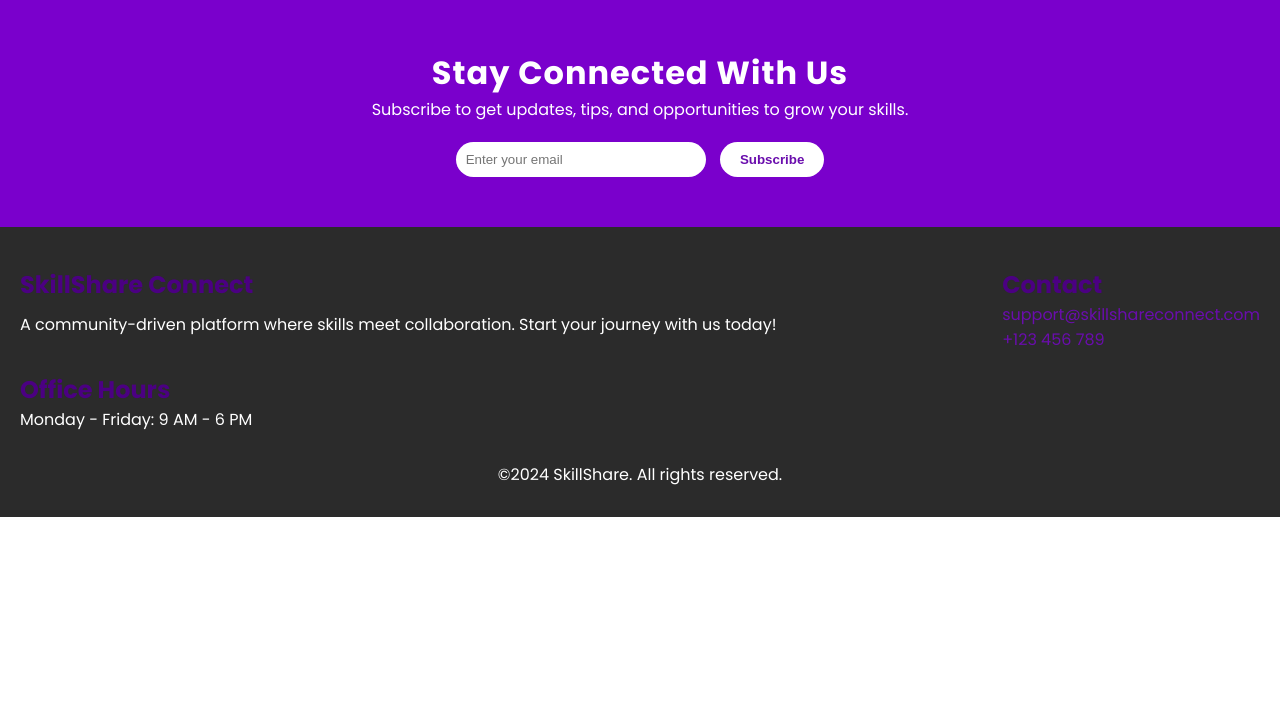
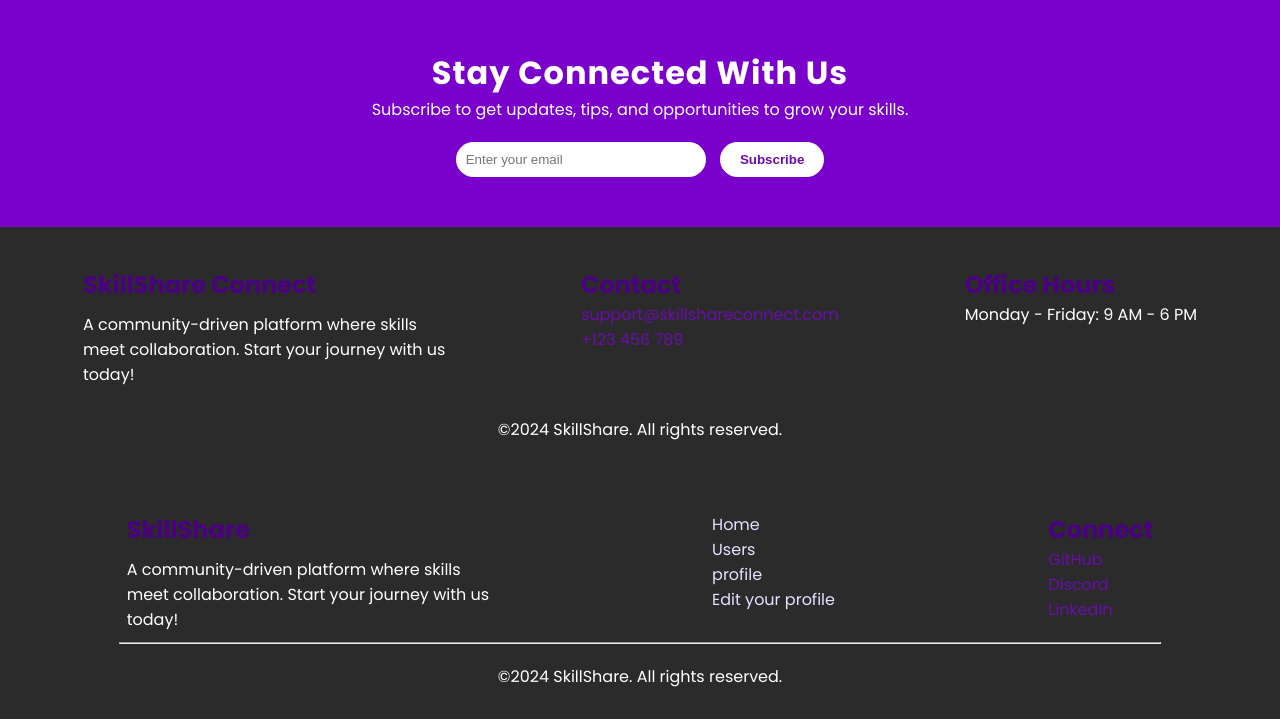
Before and after one commit to mani-1509/S2-class, a Flask app: page / in a window 1280 px wide. Shown: the part 2506-3225 px from the top of the page. Before the commit the page ends 3023 px from the top, so only its background shows below. Run offline with Flask 3, Linux system fonts and the light colour scheme; some web fonts are replaced.

Commit message:
styling base

```diff
--- a/static/css/base.css
+++ b/static/css/base.css
@@ -162,9 +162,65 @@
 .allContainer {
   margin-top: 50px;
   font-family: "Poppins", serif;
+  min-height: 100vh;
 }
 .nav-profile-image {
   height: 40px;
   width: 40px;
   border-radius: 500px;
 }
+
+/* Footer */
+.footer {
+  background-color: #2b2b2b;
+  color: white;
+  padding: 30px 20px;
+  font-family: "Poppins", serif;
+}
+
+.footer-container {
+  display: flex;
+  justify-content: space-around;
+  flex-wrap: wrap;
+}
+
+.footer-section {
+  margin: 10px 0;
+}
+.footer-section h2,
+.footer-section h1 {
+  color: #4b0082;
+}
+.footer-section p a {
+  text-decoration: none;
+}
+.brand {
+  width: 30%;
+  /* margin: auto; */
+}
+.footer-title {
+  font-size: 1.5rem;
+  margin-bottom: 10px;
+}
+hr {
+  width: 84%;
+  margin: auto;
+}
+.social-icons .icon {
+  margin-right: 10px;
+  color: white;
+  font-size: 1.5rem;
+}
+
+.footer-bottom {
+  text-align: center;
+  margin-top: 20px;
+}
+
+.footer-link {
+  color: #e9e0ff;
+}
+
+.footer-link:hover {
+  color: #fff;
+}
--- a/templates/base.html
+++ b/templates/base.html
@@ -21,7 +21,8 @@
         <ul class="nav-links" id="nav-links">
           <li><a href="/">Home</a></li>
           <!-- <li><a href="/users">Sta Mates</a></li> -->
-          <li><a href="/users">users</a></li>
+          <li><a href="/users">Users</a></li>
+          <li><a href="/bot">Bot</a></li>
         </ul>
         {% if logged_in %}
         <a href="/profile"
@@ -34,6 +35,57 @@
       </nav>
     </div>
     <main class="allContainer">{% block content %}{% endblock %}</main>
+    <!-- Footer -->
+    <footer class="footer">
+      <div class="footer-container">
+        <div class="footer-section brand">
+          <h1 class="footer-title">SkillShare</h1>
+          <p>
+            A community-driven platform where skills meet collaboration. Start
+            your journey with us today!
+          </p>
+        </div>
+        <div class="footer-section contact">
+          <h2></h2>
+          <p>
+            <a class="footer-link" href="/">Home</a>
+          </p>
+          <p>
+            <a class="footer-link" href="/users">Users</a>
+          </p>
+          <p>
+            <a class="footer-link" href="/profile">profile</a>
+          </p>
+          <p>
+            <a class="footer-link" href="/edit_profile">Edit your profile</a>
+          </p>
+        </div>
+        <div class="footer-section office">
+          <h2>Connect</h2>
+          <p>
+            <a target="_blank" href="https://github.com/mani-1509/S2-class"
+              ><i class="fa-brands fa-github"></i> GitHub</a
+            >
+          </p>
+          <p>
+            <a target="_blank" href="https://discord.gg/b3hQCbkq"
+              ><i class="fa-brands fa-discord"></i> Discord</a
+            >
+          </p>
+          <p>
+            <a
+              target="_blank"
+              href="https://www.linkedin.com/in/sharvan-gajula-018927317/"
+              ><i class="fa-brands fa-linkedin"></i> LinkedIn</a
+            >
+          </p>
+        </div>
+      </div>
+      <hr />
+      <div class="footer-bottom">
+        <p>&copy;2024 SkillShare. All rights reserved.</p>
+      </div>
+    </footer>
     <script src="{{ url_for('static', filename='js/nav.js') }}"></script>
   </body>
 </html>
```
